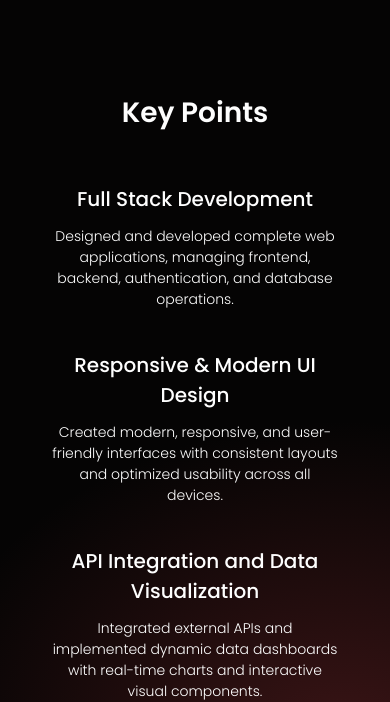
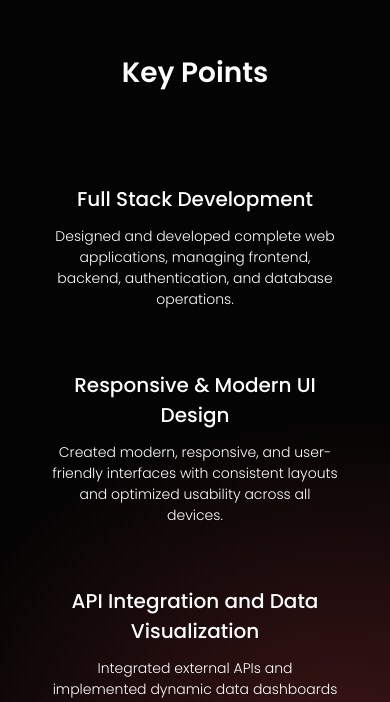
Before and after one commit to LucaMimmo05/portfolio, a React (Vite) app: page / in a window 390 px wide. Shown: the part 2687-3389 px from the top of the page. Built offline with nearby package versions, Linux system fonts and the light colour scheme; a web font is replaced by a local one.

Commit message:
Fixed gap in KeySection

```diff
--- a/src/components/sections/KeySection/KeySection.module.css
+++ b/src/components/sections/KeySection/KeySection.module.css
@@ -30,13 +30,12 @@
 
 @media (max-width: 480px) and (min-width: 321px) {
     .KeySection {
-        gap: 50px;
         padding: 0 20px;
         min-height: 100vh;
         justify-content: center;
 
         & .KeyCards {
-            gap: 40px;
+            gap: 60px;
             flex-direction: column;
             justify-content: center;
             align-items: center;
```
